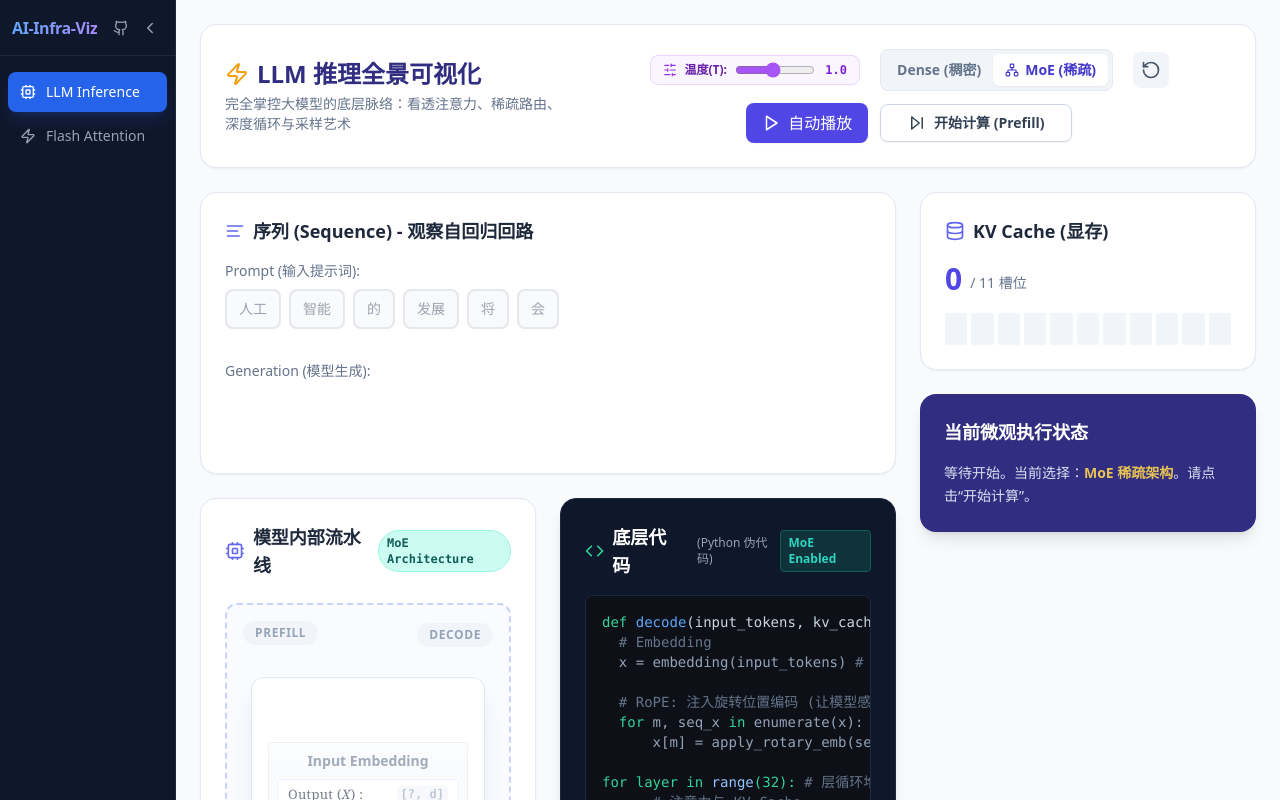
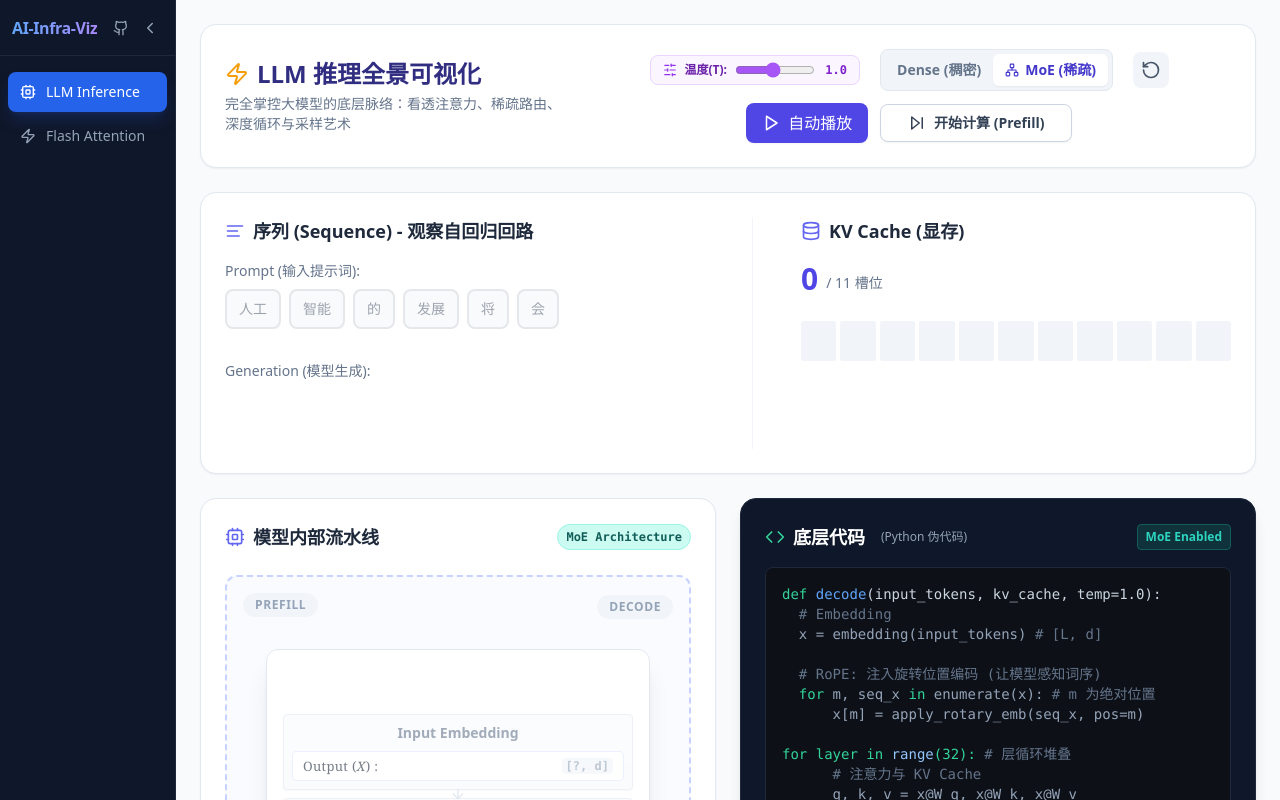
Before and after one commit to skyliulu/AI-Infra-Viz, a React (Vite) app: page / in a window 1280 px wide. Shown: the top 800 px of the page. Built offline with nearby package versions, Linux system fonts and the light colour scheme.

Commit message:
Update LLMInference.jsx

```diff
--- a/src/components/LLMInference.jsx
+++ b/src/components/LLMInference.jsx
@@ -1,10 +1,4 @@
-// LLMInference.jsx
-// ─────────────────────────────────────────────────────────────────
-// Paste your LLM Inference visualization logic here.
-// The component is lazy-loaded by MainDashboard.
-// ─────────────────────────────────────────────────────────────────
-
-import React, { useState, useEffect } from 'react';
+import React, { useState, useEffect, useMemo } from 'react';
 import { Play, Pause, SkipForward, RotateCcw, Cpu, Database, Zap, AlignLeft, Code, ArrowDown, CornerDownRight, Network, Repeat, SlidersHorizontal, Orbit } from 'lucide-react';
 
 // 模拟的词汇和生成序列
@@ -117,7 +111,7 @@ const App = () => {
 
   // 2. 动态计算带温度的概率 (Temperature Scaling)
   const currentProbs = activeModule >= 5 ? MOCK_GENERATED_TOKENS[step].probs : null;
-  const displayProbs = React.useMemo(() => {
+  const displayProbs = useMemo(() => {
     if (!currentProbs) return null;
     if (temperature === 1.0) return currentProbs; // T=1 时保持原样
     // 温度公式：p_i^(1/T) 然后重新归一化
@@ -199,7 +193,6 @@ const App = () => {
           </div>
 
           <div className="flex flex-wrap items-center justify-center gap-3">
-
             {/* 采样温度滑块 (Temperature) */}
             <div className="flex items-center gap-2 bg-purple-50 px-3 py-1.5 rounded-lg border border-purple-200 mr-2" title="调整生成随机性">
               <SlidersHorizontal size={14} className="text-purple-600" />
@@ -228,10 +221,12 @@ const App = () => {
           </div>
         </div>
 
-        <div className="grid grid-cols-1 lg:grid-cols-3 gap-6">
-          <div className="col-span-1 lg:col-span-2 space-y-6">
-
+        <div className="space-y-6">
+          {/* 顶层：序列与 KV Cache 并排布局 */}
           <div className="bg-white rounded-2xl p-6 shadow-sm border border-slate-200 relative overflow-hidden">
+            <div className="grid grid-cols-1 lg:grid-cols-2 gap-8 lg:gap-12">
+              {/* 左侧：Sequence */}
+              <div>
                 <h2 className="text-lg font-semibold mb-4 flex items-center gap-2">
                   <AlignLeft className="text-indigo-500" size={20} />
                   序列 (Sequence) - 观察自回归回路
@@ -244,7 +239,27 @@ const App = () => {
                 </div>
               </div>
 
+              {/* 右侧：KV Cache */}
+              <div className="border-t lg:border-t-0 lg:border-l border-slate-100 pt-6 lg:pt-0 lg:pl-12">
+                <h2 className="text-lg font-semibold mb-4 flex items-center gap-2">
+                  <Database className="text-indigo-500" size={20} /> KV Cache (显存)
+                </h2>
+                <div className="flex items-end gap-2 mb-2">
+                  <span className="text-3xl font-bold text-indigo-600">{kvCacheSize}</span>
+                  <span className="text-slate-500 text-sm mb-1">/ {MOCK_PROMPT_TOKENS.length + MOCK_GENERATED_TOKENS.length - 1} 槽位</span>
+                </div>
+                <div className="flex flex-wrap gap-1 mt-6">
+                  {Array.from({ length: MOCK_PROMPT_TOKENS.length + MOCK_GENERATED_TOKENS.length - 1 }).map((_, i) => (
+                    <div key={i} className={`h-8 md:h-10 flex-1 rounded-sm transition-all duration-300 ${i < kvCacheSize ? (i < MOCK_PROMPT_TOKENS.length ? 'bg-blue-400' : 'bg-green-400') : 'bg-slate-100'}`} title={i < kvCacheSize ? `Cached Token ${i}` : 'Empty Space'}></div>
+                  ))}
+                </div>
+              </div>
+            </div>
+          </div>
+
+          {/* 中间层：流水线与底层代码 */}
           <div className="grid grid-cols-1 md:grid-cols-2 gap-6 items-stretch">
+            {/* 左侧：模型内部流水线 */}
             <div className="bg-white rounded-2xl p-6 shadow-sm border border-slate-200 h-full flex flex-col min-w-0">
                <h2 className="text-lg font-semibold mb-6 flex items-center justify-between shrink-0">
                 <div className="flex items-center gap-2">
@@ -299,7 +314,7 @@ const App = () => {
                           </div>
                           <div className="flex justify-center -my-1 relative z-0"><ArrowDown className={`${activeModule === 1 || activeModule === 1.5 ? 'text-indigo-400 animate-bounce' : 'text-slate-200'}`} size={16} /></div>
 
-                            {/* --- 新增：RoPE 位置编码 --- */}
+                          {/* Module 1.5: RoPE 位置编码 */}
                           <div className={`p-2 rounded border transition-all duration-300 shadow-sm ${activeModule === 1.5 ? 'bg-fuchsia-50 border-fuchsia-400 ring-2 ring-fuchsia-200 scale-105 z-10' : 'bg-slate-50 border-slate-200 opacity-60'}`}>
                             <div className={`font-semibold text-xs md:text-sm text-center flex items-center justify-center gap-1 ${activeModule === 1.5 ? 'text-fuchsia-900' : 'text-slate-500'}`}>
                               <Orbit size={14} className={activeModule === 1.5 ? 'animate-spin' : ''} /> RoPE 旋转位置编码
@@ -396,7 +411,7 @@ const App = () => {
                                       )
                                     })}
                                   </div>
-                                    {/* 恢复 Top-K 融合计算式，使用数学表现形式 */}
+                                  {/* 恢复 Top-K 融合计算式 */}
                                   <div className={`flex flex-col bg-teal-50 -mx-1 px-1 md:px-2 py-1 rounded border transition-colors ${(activeModule === 3 || activeModule === 4) ? 'border-teal-300' : 'border-teal-100'}`}>
                                     <div className="flex justify-between items-center w-full mb-1">
                                       <span className="text-teal-800 font-semibold">Top-2 融合:</span>
@@ -457,7 +472,7 @@ const App = () => {
               </div>
             </div>
 
-              {/* 代码级原理解析 (Pseudocode) */}
+            {/* 右侧：代码级原理解析 (Pseudocode) */}
             <div className="bg-slate-900 rounded-2xl p-6 shadow-lg border border-slate-800 text-slate-300 h-full flex flex-col min-w-0">
                <h2 className="text-lg font-semibold mb-4 flex items-center justify-between text-white shrink-0">
                  <div className="flex items-center gap-2">
@@ -466,7 +481,6 @@ const App = () => {
                  {modelType === 'moe' && <span className="text-xs bg-teal-900/50 text-teal-400 px-2 py-1 rounded border border-teal-800">MoE Enabled</span>}
               </h2>
               <div className="font-mono text-[10px] md:text-xs xl:text-sm overflow-x-auto bg-[#0d1117] p-4 rounded-lg border border-slate-800 flex-1 leading-relaxed">
-
                 <div className={`transition-all duration-500 whitespace-pre block`}>
                   <div><span className="text-emerald-400">def</span> <span className="text-blue-400">{phase === 'prefill' ? 'prefill' : 'decode'}</span>(input_tokens, kv_cache, temp={temperature.toFixed(1)}):</div>
 
@@ -533,32 +547,16 @@ const App = () => {
                 </div>
               </div>
             </div>
-
-            </div>
           </div>
 
-          {/* 右侧：状态面板与原理解释 */}
-          <div className="col-span-1 space-y-6">
+          {/* 底层：状态面板与原理解释 */}
+          <div className="bg-indigo-900 text-indigo-50 rounded-2xl p-6 md:p-8 shadow-lg">
+            <h3 className="text-xl font-bold mb-6 text-white flex items-center gap-2">
+              <Zap className="text-amber-400" size={24}/>
+              当前微观执行状态
+            </h3>
 
-            <div className="bg-white rounded-2xl p-6 shadow-sm border border-slate-200">
-              <h2 className="text-lg font-semibold mb-4 flex items-center gap-2">
-                <Database className="text-indigo-500" size={20} /> KV Cache (显存)
-              </h2>
-              <div className="flex items-end gap-2 mb-2">
-                <span className="text-3xl font-bold text-indigo-600">{kvCacheSize}</span>
-                <span className="text-slate-500 text-sm mb-1">/ {MOCK_PROMPT_TOKENS.length + MOCK_GENERATED_TOKENS.length - 1} 槽位</span>
-              </div>
-              <div className="flex flex-wrap gap-1 mt-4">
-                {Array.from({ length: MOCK_PROMPT_TOKENS.length + MOCK_GENERATED_TOKENS.length - 1 }).map((_, i) => (
-                  <div key={i} className={`h-8 flex-1 rounded-sm transition-all duration-300 ${i < kvCacheSize ? (i < MOCK_PROMPT_TOKENS.length ? 'bg-blue-400' : 'bg-green-400') : 'bg-slate-100'}`} title={i < kvCacheSize ? `Cached Token ${i}` : 'Empty Space'}></div>
-                ))}
-              </div>
-            </div>
-
-            <div className="bg-indigo-900 text-indigo-50 rounded-2xl p-6 shadow-lg">
-              <h3 className="text-lg font-bold mb-4 text-white">当前微观执行状态</h3>
-
-              <div className="space-y-4 text-sm leading-relaxed">
+            <div className="space-y-4 text-sm md:text-base leading-relaxed max-w-5xl">
               {activeModule === 0 && (
                 <p className="opacity-90">等待开始。当前选择：<strong className="text-amber-300">{modelType === 'moe' ? 'MoE 稀疏架构' : 'Dense 稠密架构'}</strong>。请点击“开始计算”。</p>
               )}
@@ -620,15 +618,15 @@ const App = () => {
               )}
 
               {activeModule === 6 && (
-                  <div className="animate-fade-in text-center py-4 border-t border-indigo-700 mt-4 pt-4">
-                    <div className="inline-block p-2 bg-emerald-800 rounded-full mb-2"><Zap className="text-emerald-400" size={20} /></div>
-                    <h4 className="font-bold text-emerald-300 text-base">Token 生成完毕</h4>
-                    <p className="opacity-80 mt-1 text-xs">通过采样掷骰子选中下一个词，准备丢回起点循环。</p>
+                <div className="animate-fade-in py-4 border-t border-indigo-700/50 mt-4 pt-4 flex items-center gap-4">
+                  <div className="p-3 bg-emerald-800 rounded-full shrink-0"><Zap className="text-emerald-400" size={24} /></div>
+                  <div>
+                    <h4 className="font-bold text-emerald-300 text-base md:text-lg">Token 生成完毕</h4>
+                    <p className="opacity-80 mt-1 text-sm">通过采样掷骰子选中下一个词，准备丢回起点循环。</p>
+                  </div>
                 </div>
               )}
             </div>
-            </div>
-
           </div>
         </div>
       </div>
```
Lines whose indentation alone changed are shown as unchanged.
